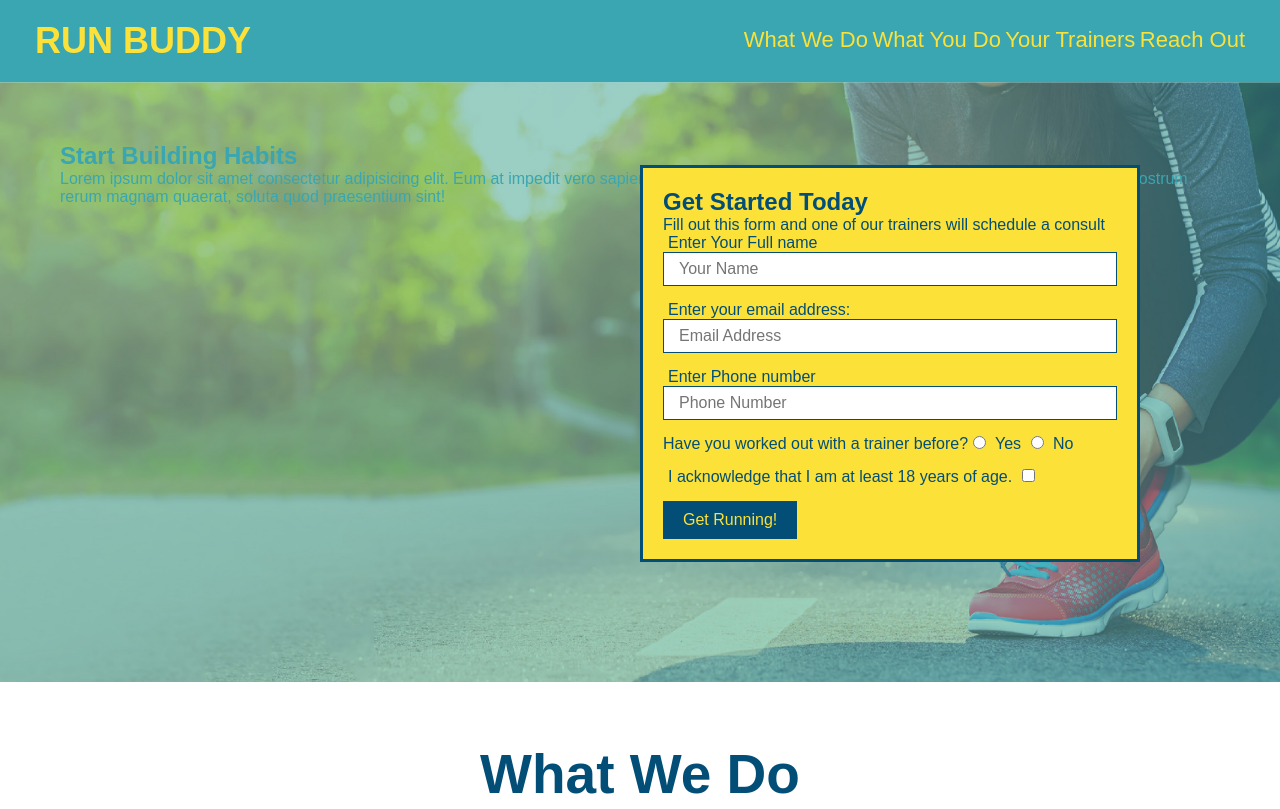
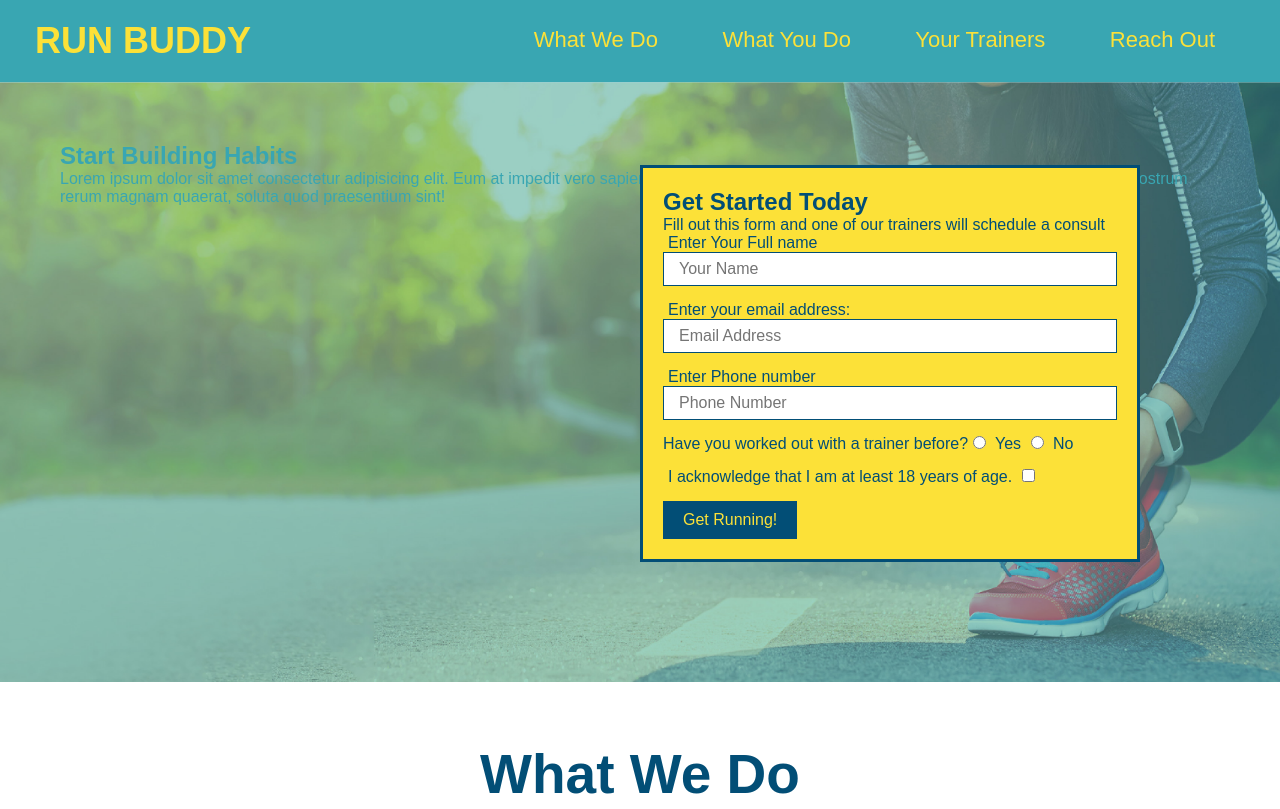
Before and after one commit to ColinNebula/run-buddy1, a plain HTML site: page index.html in a window 1280 px wide. Shown: the top 809 px of the page. Drawn offline with Linux system fonts and the light colour scheme.

Commit message:
add flexbox to header

```diff
--- a/assets/css/style.css
+++ b/assets/css/style.css
@@ -12,8 +12,11 @@ body {
 }
 /* header elements */
 header {
+    display: flex;
     padding: 20px 35px;
     background-color: #39a6b2;
+    justify-content: space-between;
+    flex-wrap: wrap;
 }
 
 header h1 {
@@ -21,7 +24,6 @@ header h1 {
     font-size: 36px;
     color: #fce138;
     margin: 0;
-    display: inline;
 }
 
 header a {
@@ -32,7 +34,6 @@ header a {
 
 /* Nav elements */
 header nav {
-    float: right;
     margin: 7px 0;
 }
 
@@ -41,7 +42,7 @@ header nav ul li {
 }
 
 header nav ul li a {
-    margin: 0 30x;
+    margin: 0 30px;
     font-weight: lighter;
     font-size: 22px;
 }
```
